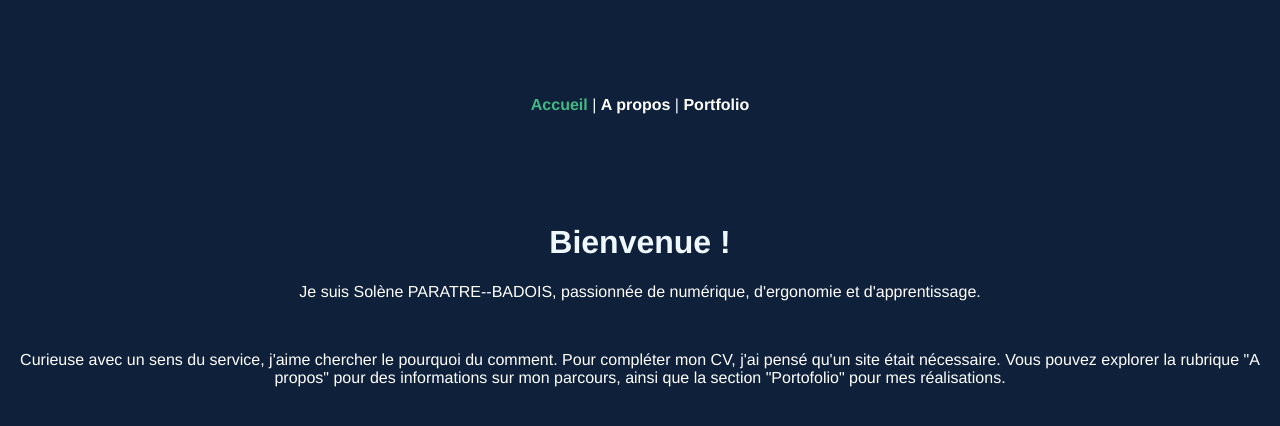
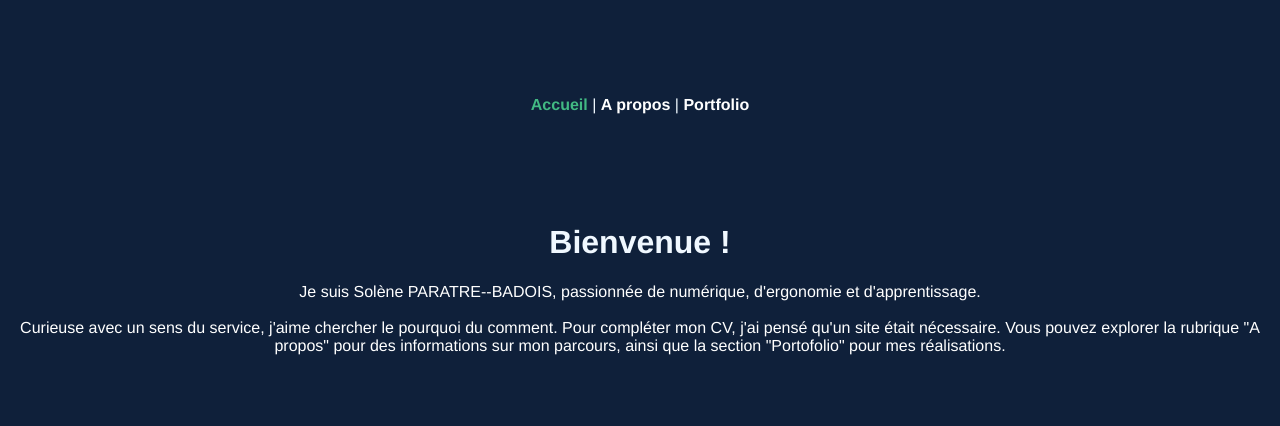
Before and after one commit to SolenPB/uxdesign-port, a Vue app: page / in a window 1280 px wide. Shown: the top 426 px of the page. Built offline with nearby package versions, Linux system fonts and the light colour scheme.

Commit message:
modif paragraphes

```diff
--- a/src/App.vue
+++ b/src/App.vue
@@ -19,7 +19,7 @@ html {
   background-color: #0f203a;
 }
 
-a{
+p{
   margin: 0;
 }
 
```
